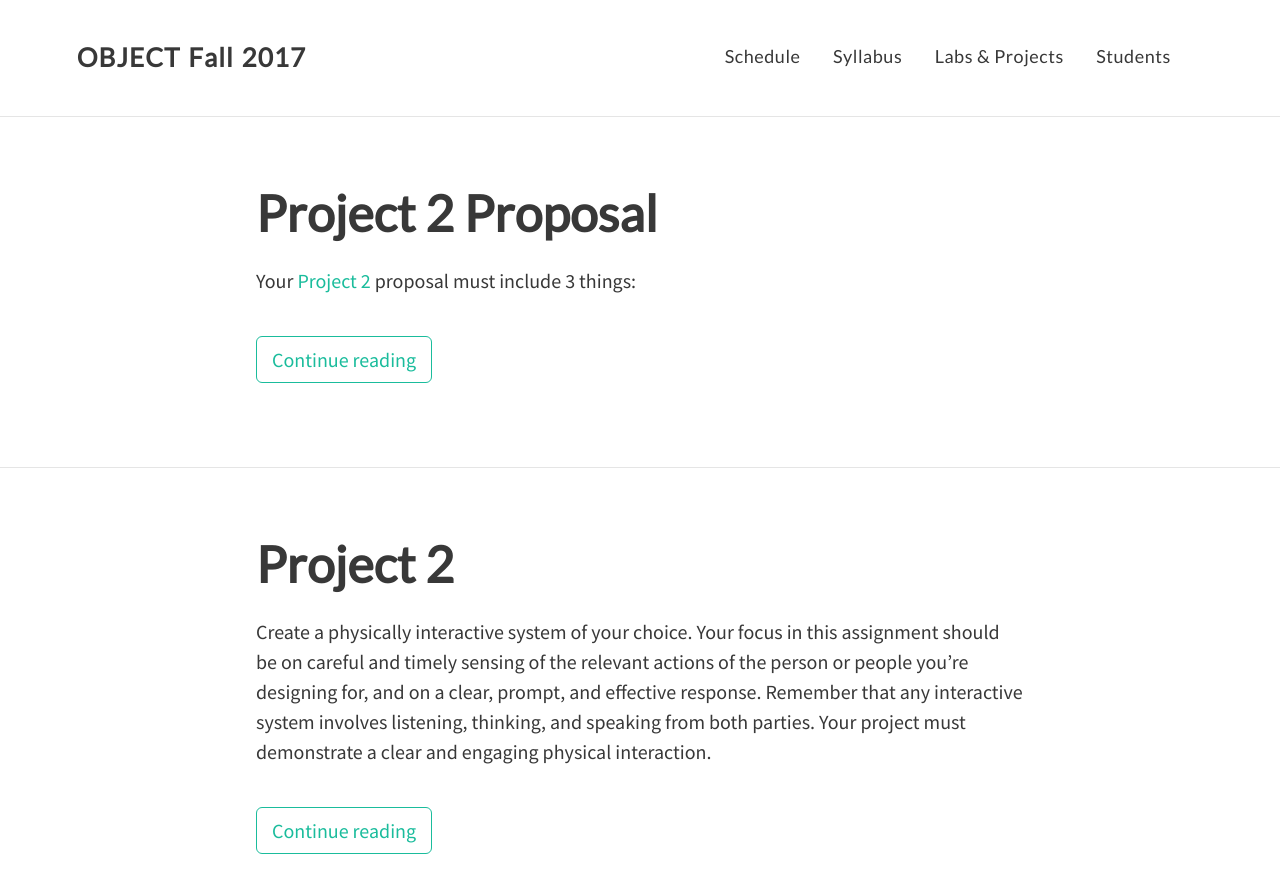
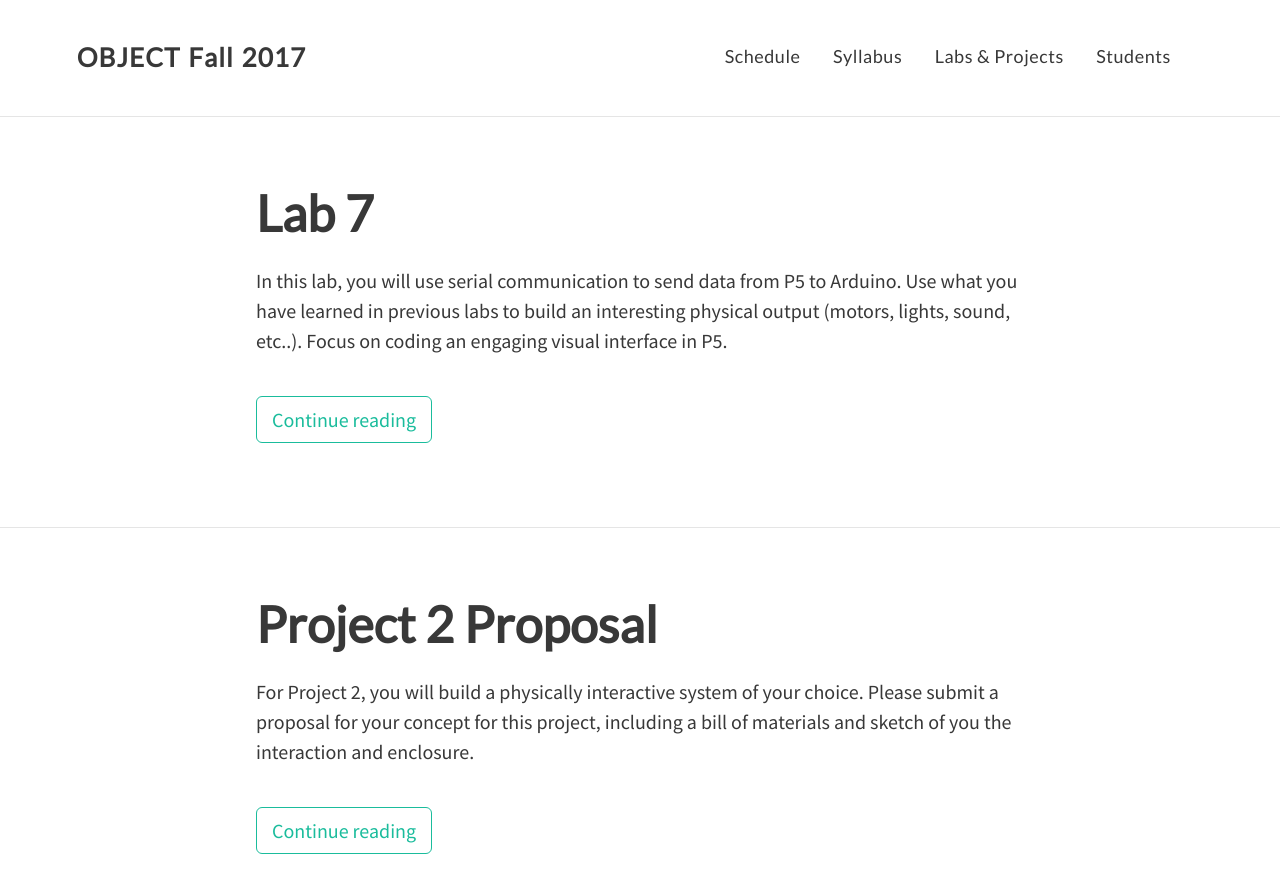
Before and after one commit to coloringchaos/object-f17, a Jekyll site: the page built from index.html, in a window 1280 px wide and 900 px high. Shown: the top 893 px of the window. Built offline with Jekyll 4.4.1, drawn with Linux system fonts in a browser that asks for light colours; nearby versions of some CDN libraries; the list of posts is cut into pages by our own code; some of the changed text lies outside the part shown.

Commit message:
addign lab 7

```diff
--- a/_posts/2017-10-31-proposalP2.md
+++ b/_posts/2017-10-31-proposalP2.md
@@ -3,6 +3,8 @@ layout: post
 title: Project 2 Proposal
 permalink: /p2-proposal/
 ---
+
+For Project 2, you will build a physically interactive system of your choice. Please submit a proposal for your concept for this project, including a bill of materials and sketch of you the interaction and enclosure.
 
 Your [Project 2](/object-f17/project-2) proposal must include 3 things:
 
--- /dev/null
+++ b/_posts/2017-11-02-lab7.md
@@ -0,0 +1,30 @@
+---
+layout: post
+title: Lab 7
+permalink: /lab-7/
+---
+
+In this lab, you will use serial communication to send data from P5 to Arduino. Use what you have learned in previous labs to build an interesting physical output (motors, lights, sound, etc..). Focus on coding an engaging visual interface in P5.
+
+<span class="underlined">**Lab Objectives:**</span>
+
++ Explore serial communication between Arduino and P5
++ Send data from P5 to Arduino
++ Apply knowledge from previous labs to build a
+
+<span class="underlined">**Lab 6 Resources:**</span>
+
++ [Github Repo with Serial to P5 Example Code](https://github.com/coloringchaos/Object_Examples/tree/master/Serial)
++ [P5 Reference and Examples](https://p5js.org/)
++ [The Coding Train](http://thecodingtrain.com/) - P5 examples
++
+
+Use the example code in the [Object Example Repo](https://github.com/coloringchaos/Object_Examples/tree/master/Serial) and your knowledge from previous labs to build something engaging.
+
+Focus equally on the P5 coding and on the hardware, I want to see a cleaver and thoughtful interaction on the P5 side.
+
+<hr>
+
+***Lab 8 is due before class on Tuesday November 7th***
+
+Your blog response should include a *clear* video of what you made (show both the Arduino and P5 side), a brief written description of what you made, and all of your code - either embed with GitHub Gist or share via the P5 web editor. Submit a link to your blog post on D2L.
--- a/schedule.md
+++ b/schedule.md
@@ -190,7 +190,7 @@ feature-img: "img/bg1.jpg"
 ### Week 11
 
 **Tuesday, November 7th** <br>Wireless Communication
-<br>**Due:** <span class="highlight">[Lab 7]()</span>
+<br>**Due:** <span class="highlight">[Lab 7](/object-f17/lab-7)</span>
 
 <br>
 
```
Also changed, not shown: other parts of schedule.md (+1 -1 lines).
